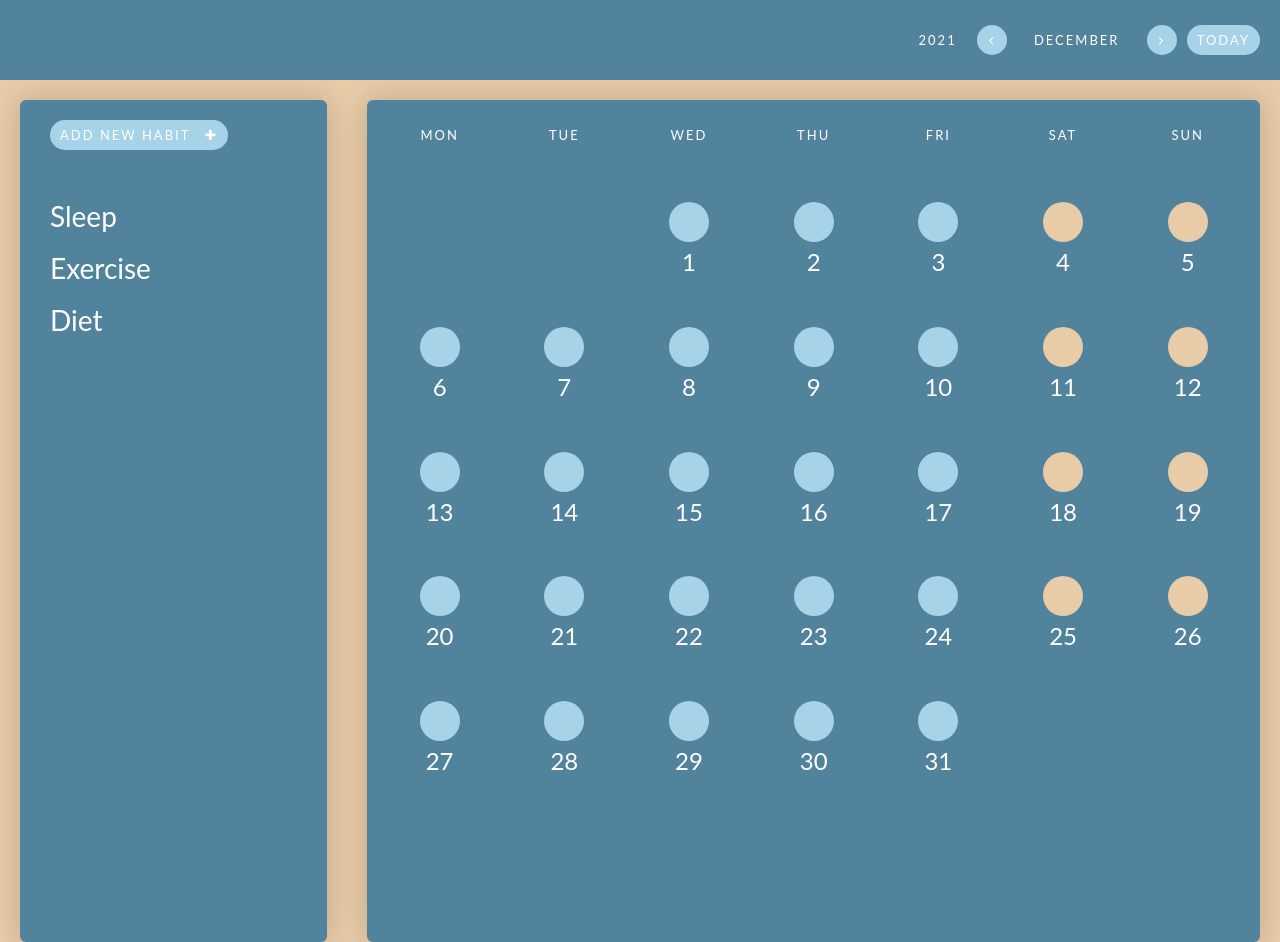
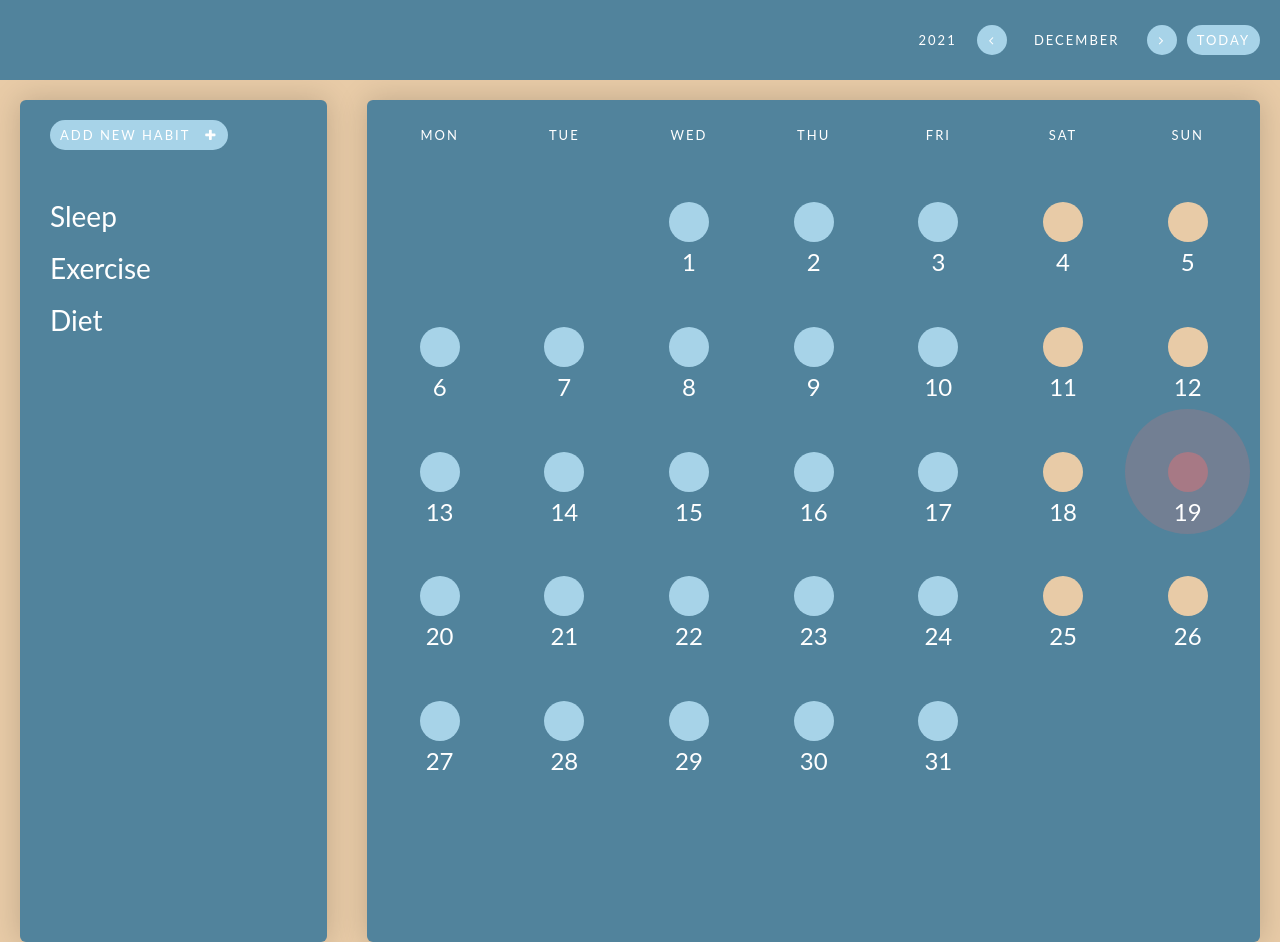
Before and after one commit to MateuszJakobsche/Trackbit, a plain HTML site: page index.html in a window 1280 px wide. Shown: the top 942 px of the page. Drawn offline with nearby package versions, Linux system fonts and the light colour scheme; a web font is replaced by a local one.

Commit message:
Naprawa zaznaczanego bieżącego dnia
Bieżący dzień jest teraz stosownie zaznacznony

```diff
--- a/index.html
+++ b/index.html
@@ -15,7 +15,7 @@ function day_title(day_name) {
     document.write("<div class='c-cal__col'>" + day_name + "</div>");
   }
   // fills the month table with numbers
-function fill_table(month, month_length, indexMonth, indexYear) {
+function fill_table(month, month_length, indexMonth) {
     day = 1;
     // begin the new month table
     document.write("<div class='c-main c-main-" + indexMonth + "'>");
@@ -44,7 +44,7 @@ function fill_table(month, month_length, indexMonth, indexYear) {
     // fill the first week of days
     for (var i = start_day; i < 8; i++) {
       document.write(
-        "<div data-day='" + indexYear + "-" +
+        "<div data-day='" + new Date().getFullYear() + "-" +
           indexMonth +
           "-0" +
           day +
@@ -62,7 +62,7 @@ function fill_table(month, month_length, indexMonth, indexYear) {
       for (var i = 1; i <= 7 && day <= month_length; i++) {
         if (day >= 1 && day <= 9) {
           document.write(
-            "<div data-day='" + indexYear + "-" +
+            "<div data-day='" + new Date().getFullYear() + "-" +
               indexMonth +
               "-0" +
               day +
@@ -73,7 +73,7 @@ function fill_table(month, month_length, indexMonth, indexYear) {
           day++;
         } else {
           document.write(
-            "<div data-day='" + indexYear + "-" +
+            "<div data-day='" + new Date().getFullYear() + "-" +
               indexMonth +
               "-" +
               day +
```
